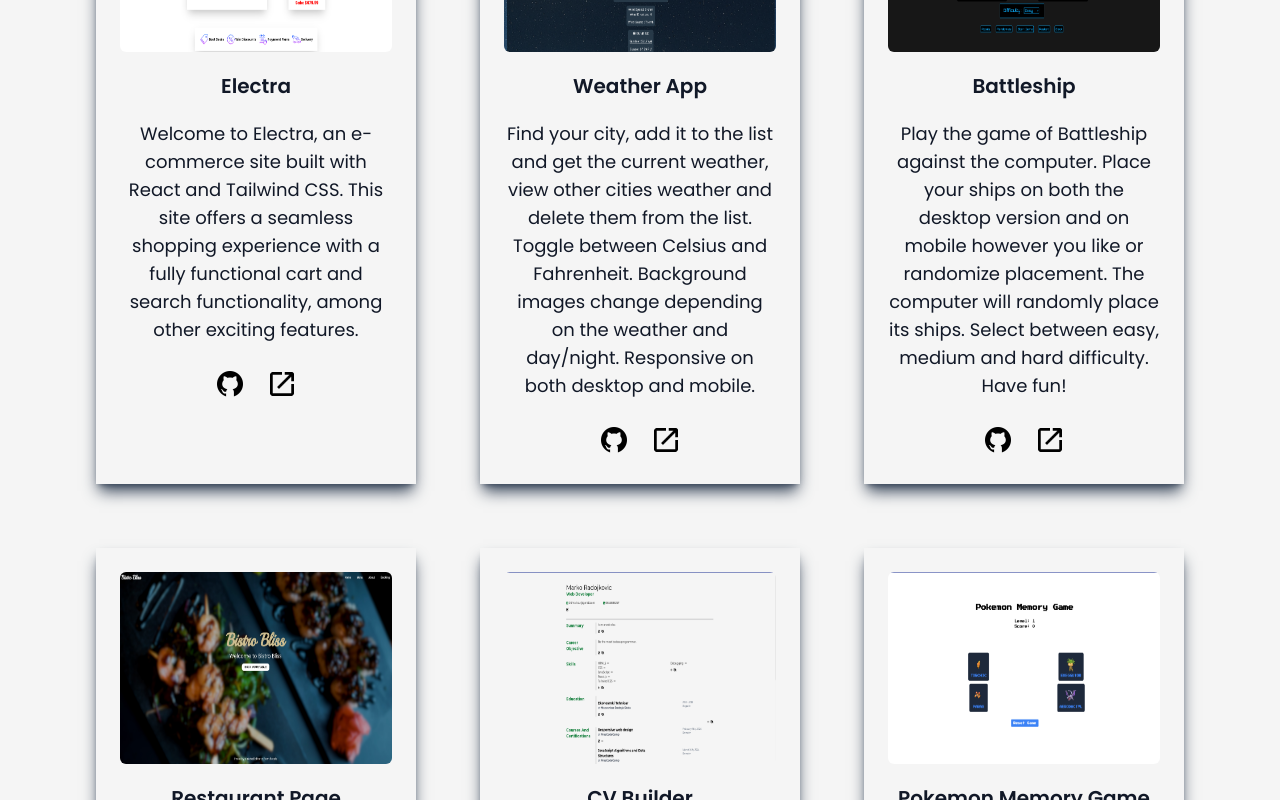
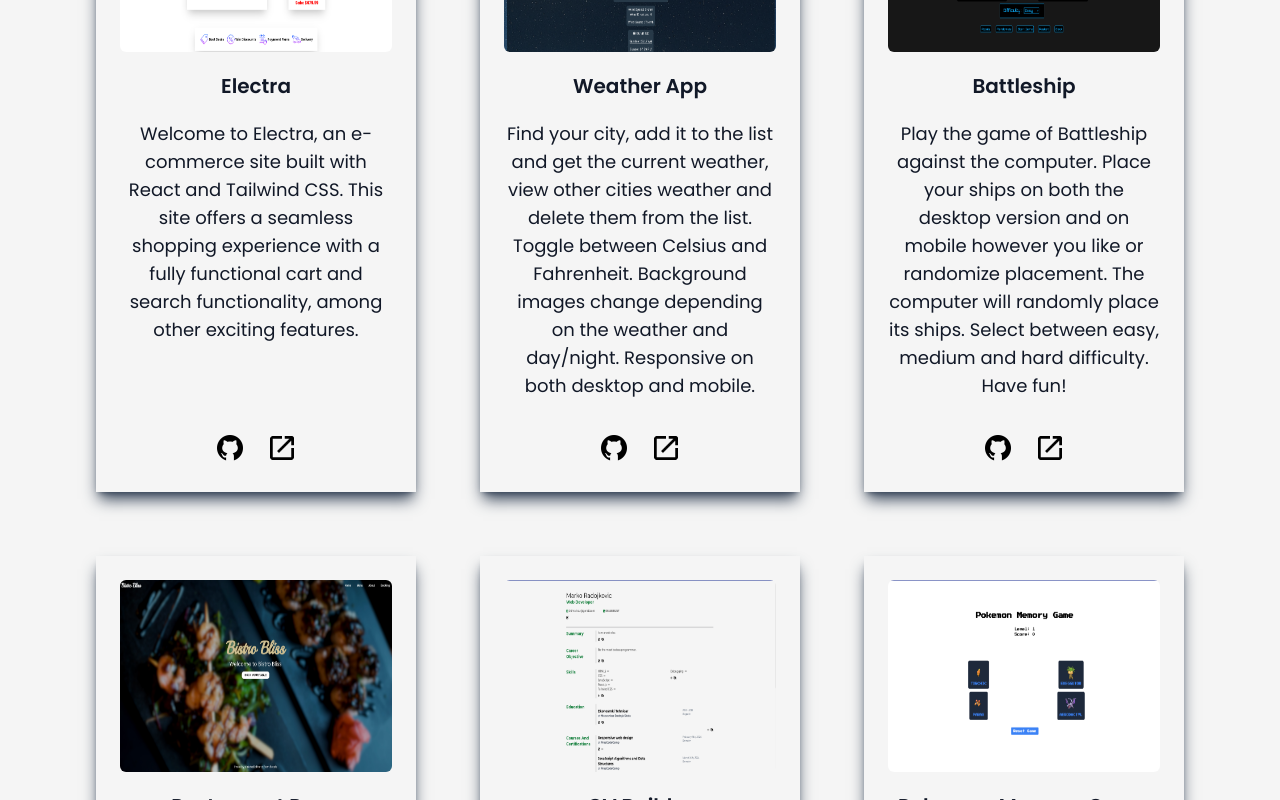
Before and after one commit to 00mark0/homepage, a React (Vite) app: page / in a window 1280 px wide. Shown: the part 1600-2400 px from the top of the page. Built offline with nearby package versions, Linux system fonts and the light colour scheme.

Commit message:
improved the look of the project cards

```diff
--- a/src/components/projects.jsx
+++ b/src/components/projects.jsx
@@ -41,7 +41,9 @@ function Projects() {
             <h4 className="text-xl font-semibold mb-5 mt-5 text-center">
               {project.name}
             </h4>
-            <p className="text-lg mb-5 text-center">{project.description}</p>
+            <p className="text-lg mb-5 text-center min-h-72">
+              {project.description}
+            </p>
             <div className="flex gap-3">
               <a
                 href={project.repoLink}
```
